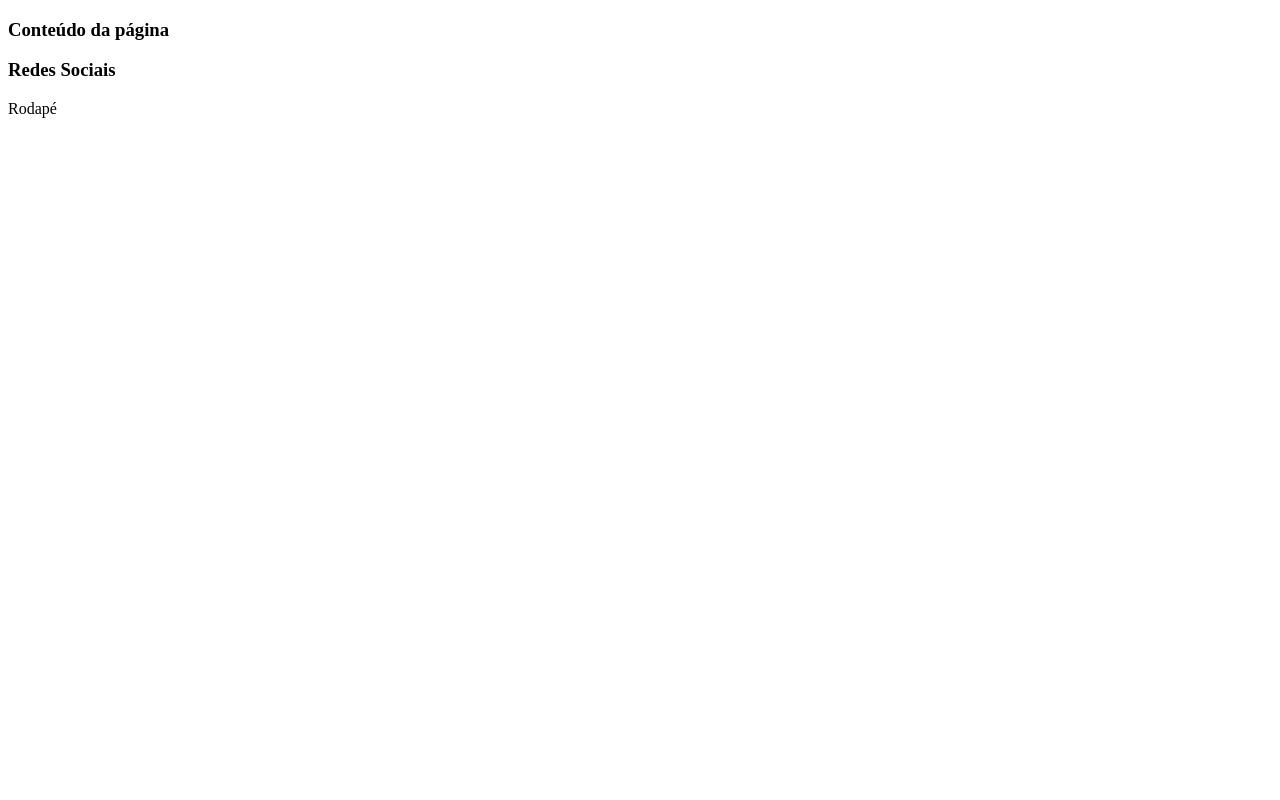
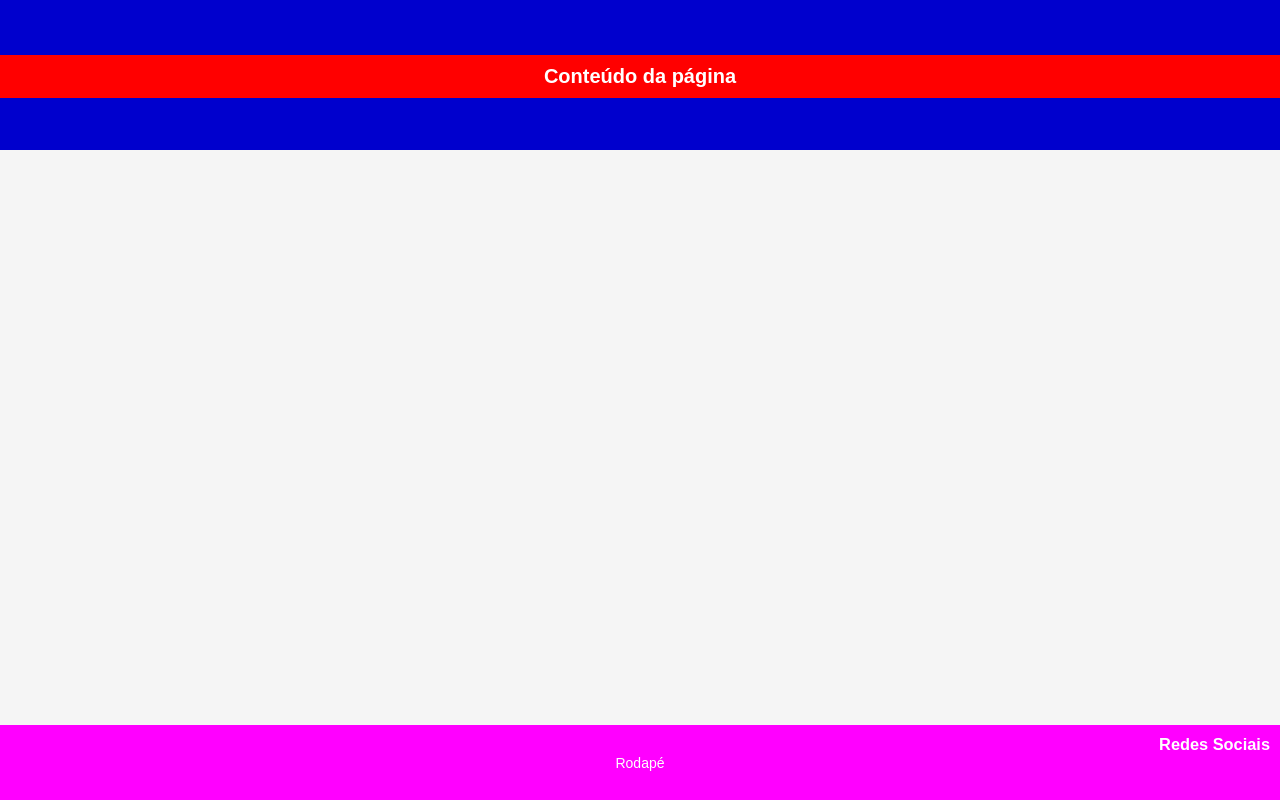
Before and after one commit to uzielmenezes/mini-desafio, a plain HTML site: page index.html in a window 1280 px wide. Drawn offline with Linux system fonts and the light colour scheme.

Commit message:
Adicionando a tag style para motificação do body, header, header p, footer, footer h3. além das configurações gerais da página e o reset

```diff
--- a/index.html
+++ b/index.html
@@ -3,6 +3,60 @@
 	<head>
 		<meta charset="UTF-8">
 		<title>FORD</title>
+
+		<style type="text/css">
+			*{
+				padding: 0;
+				margin: 0;
+				border: 0;
+				box-sizing: border-box;
+				font-family: arial;
+			}
+
+			html {
+				font-size: 62.5%;
+			}
+
+			body {
+				background-color: #F5F5F5;
+			}
+
+			header {
+				background-color: #0000CD;
+				color: #FFFFFF;
+				width: 100%;
+				height: 15rem;
+				text-align: center;
+				padding: 5.5rem 0;
+			}
+
+			header p {
+				font-size: 2rem;
+				background-color: red;
+				padding: 1rem 0;
+			}
+
+			footer {
+				font-size: 1.4rem;
+				width: 100%;
+				height: 7.5rem;
+				color: #fff;
+				background-color: #FF00FF;
+				text-align: center;
+				padding: 3rem 0;
+				position: fixed;
+				bottom: 0;
+			}
+
+			footer h3 {
+				position: absolute;
+				top: 0;
+				right: 0;
+				padding: 1rem;
+			}
+
+		</style>
+
 	</head>
 
 	<body>
```
